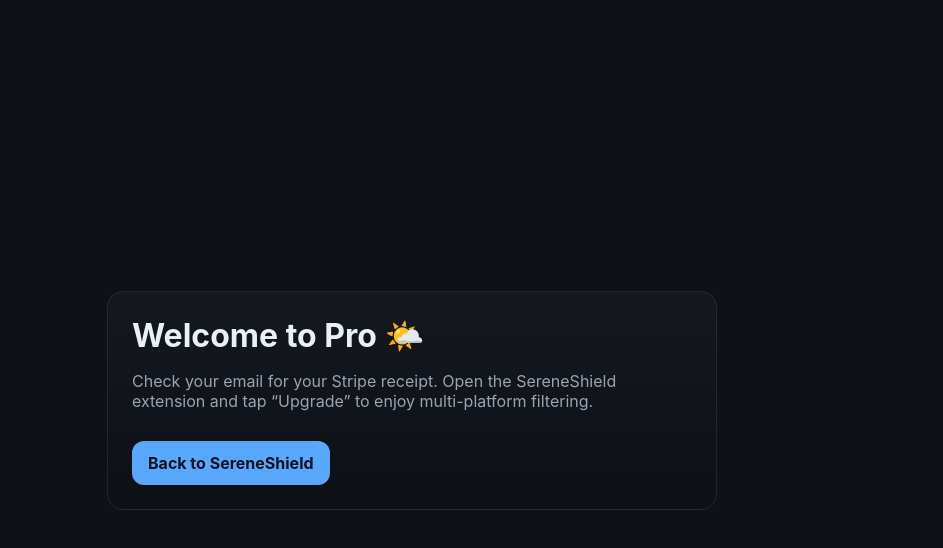
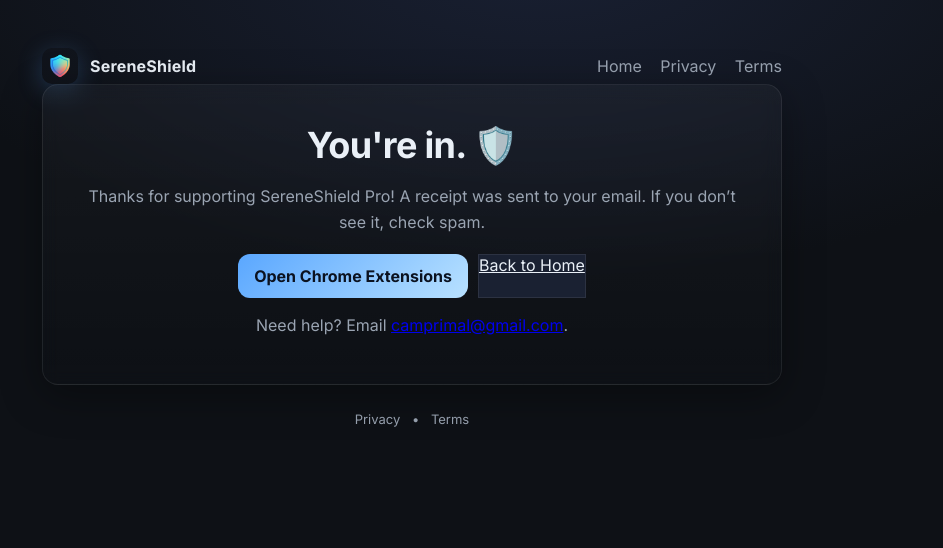
Before and after one commit to primalCam/sereneshield-site, a plain HTML site: page success.html in a window 1280 px wide. Shown: the whole page, without its empty margins (228-1171 px from the left). Drawn offline with Linux system fonts and the light colour scheme.

Commit message:
Update success.html

```diff
--- a/success.html
+++ b/success.html
@@ -1,16 +1,77 @@
 <!doctype html>
-<html lang="en"><head>
-<meta charset="utf-8"><meta name="viewport" content="width=device-width,initial-scale=1" />
-<title>SereneShield — You’re Pro</title>
-<style>
-  body{margin:0;font-family:Inter,system-ui,-apple-system;background:#0e1116;color:#eaf0f7;display:grid;place-items:center;height:100dvh}
-  .card{max-width:560px;margin:20px;padding:24px;border-radius:16px;border:1px solid rgba(255,255,255,.08);background:linear-gradient(180deg,rgba(255,255,255,.03),transparent)}
-  h1{margin:0 0 8px} p{color:#9aa4b2}
-  a{display:inline-block;margin-top:14px;padding:12px 16px;border-radius:12px;background:#5aa7ff;color:#0b1220;font-weight:700;text-decoration:none}
-</style></head><body>
-  <div class="card">
-    <h1>Welcome to Pro 🌤️</h1>
-    <p>Check your email for your Stripe receipt. Open the SereneShield extension and tap “Upgrade” to enjoy multi-platform filtering.</p>
-    <a href="/">Back to SereneShield</a>
+<html lang="en">
+<head>
+  <meta charset="utf-8" />
+  <meta name="viewport" content="width=device-width,initial-scale=1" />
+  <title>You're in! • SereneShield</title>
+  <meta name="description" content="Thanks for upgrading to SereneShield Pro." />
+
+  <!-- Favicon + mobile icon -->
+  <link rel="icon" href="./logo.png" sizes="32x32" />
+  <link rel="apple-touch-icon" href="./logo.png" />
+
+  <!-- Social cards -->
+  <meta property="og:title" content="SereneShield — Thanks for upgrading!" />
+  <meta property="og:description" content="Client-side serenity for social feeds. Keyword-smart. Zero tracking." />
+  <meta property="og:image" content="https://primalcam.github.io/sereneshield-site/logo.png" />
+  <meta name="twitter:card" content="summary_large_image" />
+  <meta name="theme-color" content="#0e1116" />
+
+  <!-- Font -->
+  <link rel="preconnect" href="https://fonts.gstatic.com" crossorigin>
+  <link href="https://fonts.googleapis.com/css2?family=Inter:wght@300;400;600;700&display=swap" rel="stylesheet">
+
+  <style>
+    :root { --bg:#0e1116; --card:#121621; --muted:#9aa4b2; --txt:#eaf0f7; --brand:#5aa7ff; --r:16px; }
+    *{box-sizing:border-box}
+    html,body{margin:0;min-height:100%;background:radial-gradient(1200px 600px at 60% -10%,#192033 0%,#0e1116 55%);color:var(--txt);font-family:Inter,system-ui,-apple-system,Segoe UI,Roboto,Arial,sans-serif}
+    .wrap{max-width:780px;margin:0 auto;padding:48px 20px 80px}
+    header{display:flex;align-items:center;justify-content:space-between;gap:16px}
+    .brand{display:flex;align-items:center;gap:12px;color:var(--txt);text-decoration:none}
+    .logo{width:36px;height:36px;border-radius:10px;object-fit:cover;box-shadow:0 6px 24px rgba(90,167,255,.25)}
+    .title{font-weight:700;letter-spacing:.2px}
+    nav a{color:var(--muted);text-decoration:none;margin-left:14px}
+    .card{background:linear-gradient(180deg,rgba(255,255,255,.03),transparent);border:1px solid rgba(255,255,255,.08);border-radius:var(--r);backdrop-filter:blur(8px);box-shadow:0 10px 40px rgba(0,0,0,.35)}
+    .panel{padding:30px;text-align:center}
+    h1{margin:8px 0 10px;font-size:clamp(26px,3.5vw,36px);letter-spacing:-.02em}
+    p{color:var(--muted);line-height:1.65}
+    .btns{margin-top:18px;display:flex;gap:10px;justify-content:center;flex-wrap:wrap}
+    a.button{display:inline-block;text-decoration:none;background:linear-gradient(135deg,var(--brand),#b8e1ff);color:#0b1220;font-weight:700;padding:12px 16px;border-radius:12px}
+    a.secondary{background:#1a2132;color:var(--txt);border:1px solid rgba(255,255,255,.08)}
+    footer{margin-top:26px;color:var(--muted);font-size:13px;text-align:center}
+    .links{margin-top:10px}
+    .links a{color:var(--muted);text-decoration:none;margin:0 8px}
+  </style>
+</head>
+<body>
+  <div class="wrap">
+    <header>
+      <a class="brand" href="./">
+        <img src="./logo.png" alt="SereneShield" class="logo" />
+        <strong class="title">SereneShield</strong>
+      </a>
+      <nav>
+        <a href="./">Home</a>
+        <a href="./privacy.html">Privacy</a>
+        <a href="./terms.html">Terms</a>
+      </nav>
+    </header>
+
+    <main class="card panel">
+      <h1>You're in. 🛡️</h1>
+      <p>Thanks for supporting SereneShield Pro! A receipt was sent to your email. If you don’t see it, check spam.</p>
+      <div class="btns">
+        <a class="button" href="https://chrome://extensions/">Open Chrome Extensions</a>
+        <a class="secondary" href="./">Back to Home</a>
+      </div>
+      <p style="margin-top:14px">Need help? Email <a href="mailto:camprimal@gmail.com">camprimal@gmail.com</a>.</p>
+    </main>
+
+    <footer>
+      <div class="links">
+        <a href="./privacy.html">Privacy</a> • <a href="./terms.html">Terms</a>
+      </div>
+    </footer>
   </div>
-</body></html>
+</body>
+</html>
```
